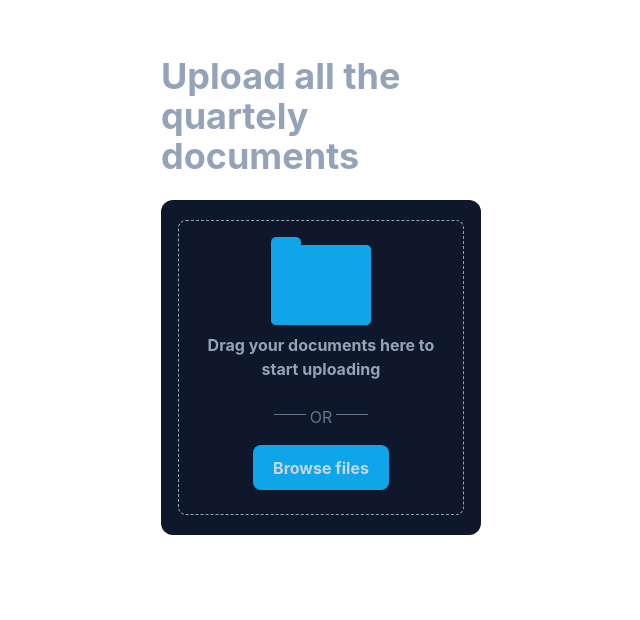
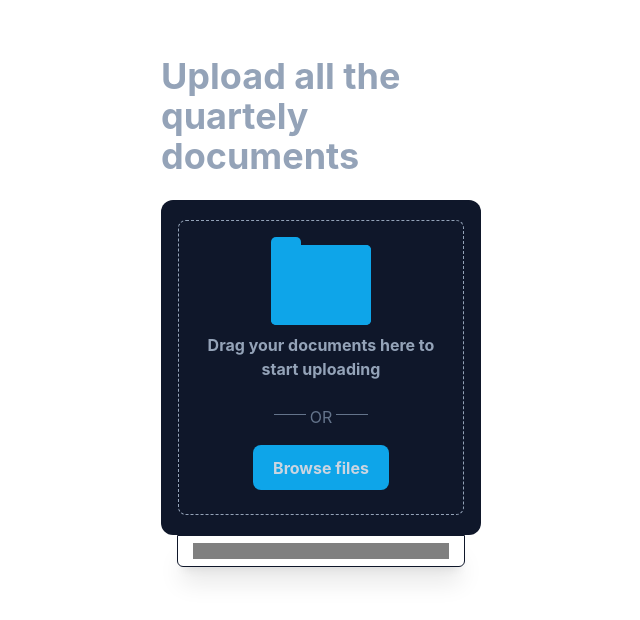
Before and after one commit to Mogoatlhe/dkkp-pdf-excel-export, a React (Vite) app: page / in a window 1280 px wide. Shown: the top 620 px of the page, without its empty margins (319-959 px from the left). Built offline with nearby package versions, Linux system fonts and the light colour scheme.

Commit message:
add a progress bar

```diff
--- a/src/components/file_upload.tsx
+++ b/src/components/file_upload.tsx
@@ -13,6 +13,7 @@ const File_Upload = () => {
       <h2 className="text-slate-400 font-bold mt-14 text-4xl w-80">
         Upload all the quartely documents
       </h2>
+      <div className="flex flex-col items-center">
         <div className="w-80 min-h-64 bg-slate-900 py-5 rounded-xl p-1 grid">
           <div className="flex flex-col p-6 gap-2 items-center border border-dashed border-slate-400 w-11/12 min-h-56 place-self-center rounded-lg">
             <Folder />
@@ -36,6 +37,15 @@ const File_Upload = () => {
             </button>
           </div>
         </div>
+        <div className="h-8 w-72 border border-slate-900 shadow-xl rounded-b-md flex items-center justify-center">
+          <progress
+            className="w-64 rounded-md"
+            aria-label="Content loading…"
+            max="100"
+            value="0"
+          ></progress>
+        </div>
+      </div>
     </div>
   );
 };
```
Lines whose indentation alone changed are shown as unchanged.
